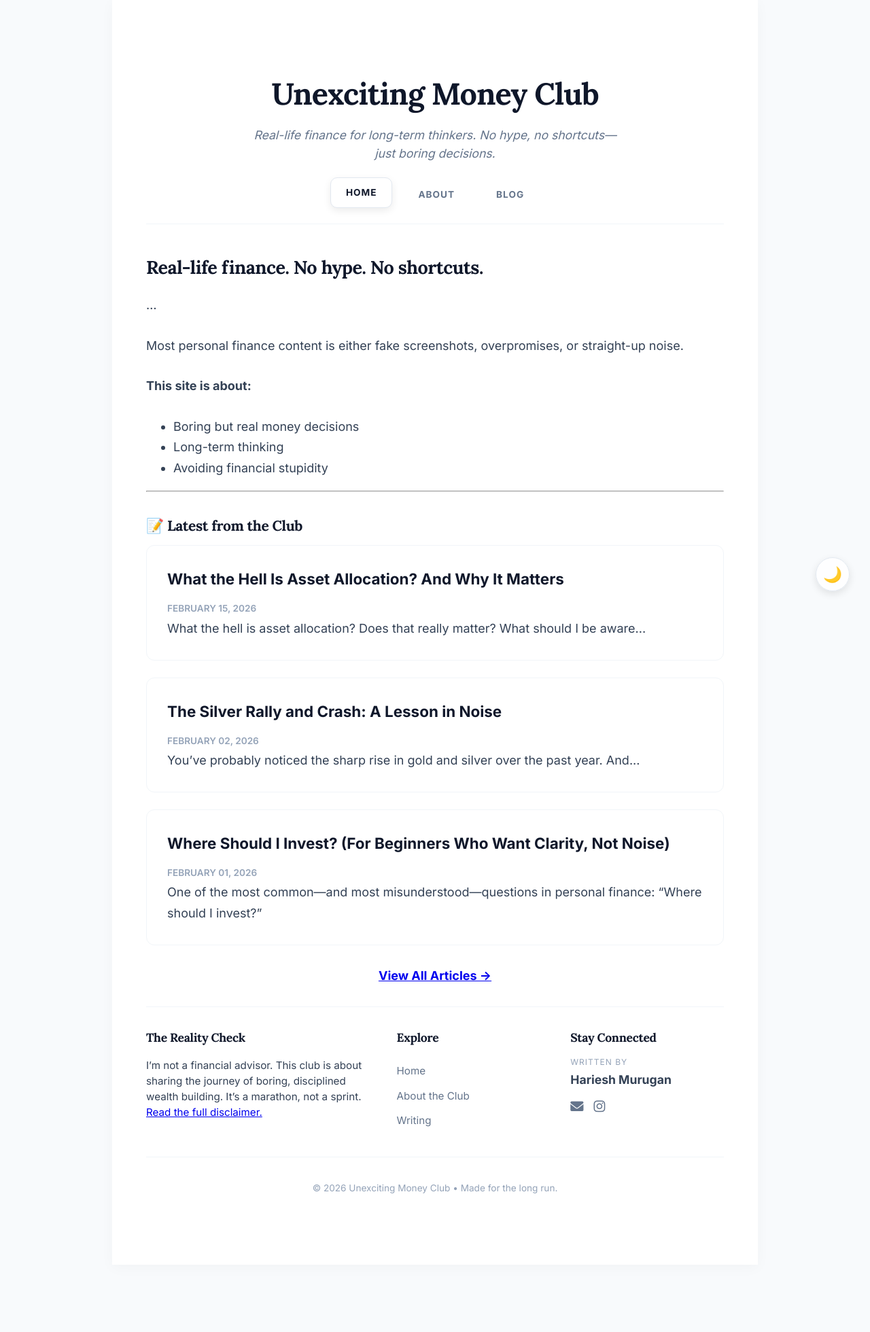
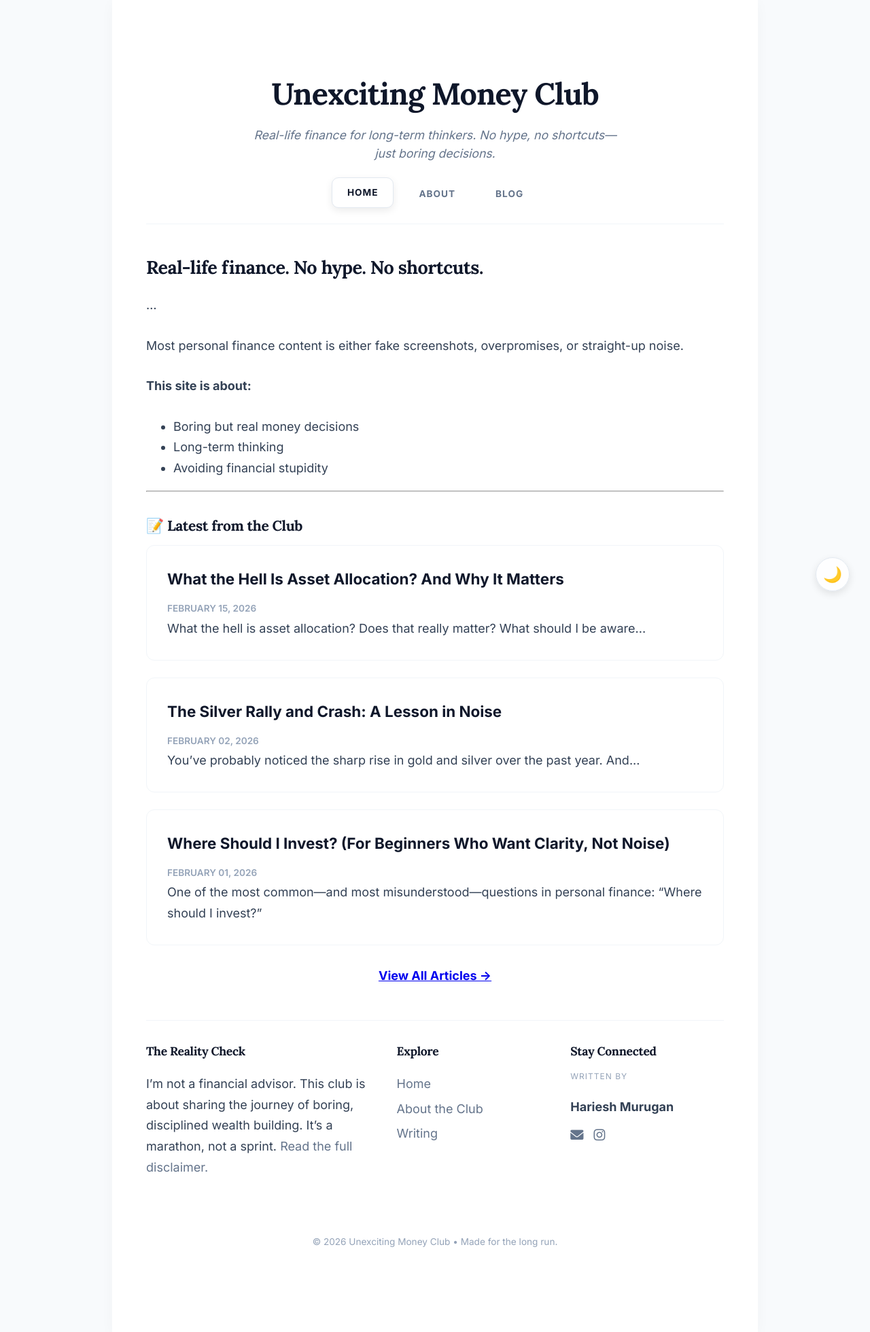
Before and after one commit to HarieshMK/HarieshMK.github.io, a Jekyll site: the page built from index.md, in a window 1280 px wide. Shown: the whole page at 68% size. Built offline with Jekyll 4.4.1, drawn with Linux system fonts in a browser that asks for light colours; before the commit the page ends 1861 px from its top, so only the background shows below that.

Commit message:
Update style.css

```diff
--- a/assets/css/style.css
+++ b/assets/css/style.css
@@ -1,4 +1,8 @@
 /* ===== 1. CORE STYLES & PREMIUM TYPOGRAPHY ===== */
+html {
+  scroll-behavior: smooth; /* Premium smooth sliding */
+}
+
 body {
   background-color: #f8fafc;
   color: #334155;
@@ -18,7 +22,6 @@
   box-shadow: 0 4px 20px rgba(0,0,0,0.03);
 }
 
-/* Base Headings - Light Mode */
 h1, h2, h3, h4, h5, h6 {
   font-family: 'Lora', serif;
   color: #0f172a;
@@ -91,7 +94,6 @@
   border-radius: 10px;
   transition: all 0.3s ease;
   display: inline-block;
-  border: 1px solid transparent;
 }
 
 .nav-list li a:hover {
@@ -107,7 +109,7 @@
   transform: translateY(-3px);
 }
 
-/* ===== 3. BLOG CARDS & LISTS (Uniform Hover Effect) ===== */
+/* ===== 3. BLOG CARDS & UNIFORM HOVER ===== */
 .post-card-link {
   display: block;
   text-decoration: none !important;
@@ -123,7 +125,6 @@
   transition: all 0.3s ease;
 }
 
-/* Light Mode Card Hover */
 .post-card-link:hover .post-card,
 .post-card-link:hover .home-card {
   transform: translateY(-4px);
@@ -131,17 +132,29 @@
   border-color: #38bdf8;
 }
 
-/* Title turns blue on card hover for both modes */
 .post-card-link:hover .post-title {
   color: #38bdf8 !important;
 }
 
-.post-title { font-size: 1.4rem; font-weight: 700; color: #0f172a; margin-bottom: 8px; display: block; transition: color 0.3s ease; }
-.post-date { font-size: 0.85rem; color: #94a3b8; font-weight: 600; text-transform: uppercase; }
+.post-title {
+  font-size: 1.4rem;
+  font-weight: 700;
+  color: #0f172a;
+  margin-bottom: 8px;
+  display: block;
+  transition: color 0.3s ease;
+}
+
+.post-date {
+  font-size: 0.85rem;
+  color: #94a3b8;
+  font-weight: 600;
+  text-transform: uppercase;
+}
 
 /* ===== 4. FOOTER GRID ===== */
 footer {
-  margin-top: 30px;
+  margin-top: 50px;
   padding-top: 30px;
   border-top: 1px solid #f1f5f9;
 }
@@ -154,20 +167,15 @@
 
 .footer-col h3 { font-size: 1.1rem; margin-top: 0; margin-bottom: 12px; color: #0f172a; }
 
-.footer-col p, .footer-links a, .footer-col a {
-  font-size: 0.95rem;
-  line-height: 1.5;
+.footer-links { list-style: none; padding: 0; }
+.footer-links li { margin-bottom: 6px; }
+.footer-links a, .footer-col a {
+  text-decoration: none;
+  color: #64748b;
+  transition: color 0.2s;
 }
 
-.footer-links { list-style: none; padding: 0; }
-.footer-links li { margin-bottom: 6px; }
-.footer-links a {
-  text-decoration: none;
-  color: #64748b;
-  font-weight: 500;
-  transition: color 0.2s;
-}
-.footer-links a:hover { color: #38bdf8; }
+.footer-links a:hover, .footer-col a:hover { color: #38bdf8; }
 
 .social-icons {
   display: flex;
@@ -176,7 +184,7 @@
 }
 .social-icons a {
   font-size: 1.2rem;
-  color: #64748b !important; /* Forces grey icon */
+  color: #64748b !important;
   transition: color 0.3s ease;
 }
 .social-icons a:hover { color: #38bdf8 !important; }
@@ -186,28 +194,21 @@
   text-transform: uppercase;
   letter-spacing: 1px;
   color: #94a3b8;
-  margin-bottom: 2px !important;
 }
-.author-name { font-size: 1.1rem !important; display: block; margin-bottom: 8px !important; }
 
 .footer-bottom {
   text-align: center;
-  padding: 20px 0;
-  margin-top: 20px;
-  border-top: 1px solid #f1f5f9;
+  padding: 40px 0;
   font-size: 0.85rem;
   color: #94a3b8;
 }
 
-/* ===== 5. THE FIXES ===== */
-.ml-embedded { margin: 40px 0 !important; }
-.ml-form-embedWrapper { border-radius: 12px !important; border: 1px solid #f1f5f9 !important; background: #fff !important; }
-
+/* ===== 5. POST NAVIGATION & COMMENT FIXES ===== */
 .post-nav {
   display: flex;
   justify-content: space-between;
   gap: 20px;
-  margin: 0 0 40px 0;
+  margin: 40px 0;
 }
 
 .nav-link {
@@ -218,8 +219,6 @@
   border-radius: 12px;
   background: #ffffff;
   transition: all 0.3s ease;
-  display: flex;
-  flex-direction: column;
 }
 
 .nav-link:hover {
@@ -230,10 +229,9 @@
 
 .nav-link:hover .nav-title { color: #38bdf8 !important; }
 
-.nav-label { font-size: 0.75rem; color: #94a3b8; text-transform: uppercase; margin-bottom: 4px; }
-.nav-title { font-weight: 700; color: #0f172a; font-size: 1rem; line-height: 1.4; transition: color 0.3s; }
+.nav-label { font-size: 0.75rem; color: #94a3b8; text-transform: uppercase; }
+.nav-title { font-weight: 700; color: #0f172a; transition: color 0.3s; }
 
-.back-to-blog-container { text-align: center; margin-bottom: 40px; }
 .back-link {
   font-weight: 700;
   color: #0f172a;
@@ -242,64 +240,51 @@
   padding-bottom: 4px;
   transition: all 0.2s;
 }
-.back-link:hover { color: #38bdf8; }
 
-#cusdis_thread {
-  margin-top: 30px;
-  margin-bottom: -40px !important;
-  overflow: hidden !important;
+/* ===== 6. SCROLL PROGRESS BAR ===== */
+.progress-container {
+  position: fixed;
+  top: 0;
+  z-index: 2000;
+  width: 100%;
+  height: 4px;
+  background: transparent;
 }
-#cusdis_thread iframe { width: 100% !important; min-height: 500px; border: none !important; }
 
-/* ===== 6. PREMIUM DARK MODE OVERRIDES ===== */
+.progress-bar {
+  height: 4px;
+  background: #38bdf8;
+  width: 0%;
+  transition: width 0.1s ease;
+  box-shadow: 0 0 8px rgba(56, 189, 248, 0.3);
+}
+
+/* ===== 7. PREMIUM DARK MODE OVERRIDES ===== */
 .dark-theme body { background-color: #0b1120; color: #e2e8f0; }
 .dark-theme .container { background: #0f172a; }
 
-/* KILL FLASHY BLUE on static links */
-.dark-theme a,
-.dark-theme a:visited,
-.dark-theme .back-link,
-.dark-theme .footer-links a,
-.dark-theme .footer-col a {
-  color: #94a3b8 !important;
-}
-
-/* Uniform Hover Colors for Dark Theme */
-.dark-theme a:hover,
-.dark-theme .back-link:hover,
-.dark-theme .footer-links a:hover,
-.dark-theme .footer-col a:hover,
-.dark-theme .nav-link:hover .nav-title,
-.dark-theme .post-card-link:hover .post-title {
-  color: #38bdf8 !important;
-}
-
-.dark-theme h1, .dark-theme h2, .dark-theme h3,
-.dark-theme h4, .dark-theme h5, .dark-theme h6,
-.dark-theme .post-title, .dark-theme .nav-title,
-.dark-theme .footer-col h3 {
+.dark-theme h1, .dark-theme h2, .dark-theme h3, .dark-theme .post-title, .dark-theme .nav-title, .dark-theme .footer-col h3 {
   color: #ffffff !important;
 }
 
-.dark-theme .post-card,
-.dark-theme .home-card,
-.dark-theme .nav-link {
+.dark-theme a, .dark-theme .footer-links a { color: #94a3b8; }
+.dark-theme a:hover, .dark-theme .post-card-link:hover .post-title { color: #38bdf8 !important; }
+
+.dark-theme .post-card, .dark-theme .home-card, .dark-theme .nav-link, .dark-theme .nav-list li a.active {
   background-color: #1e293b !important;
   border-color: #334155 !important;
 }
 
-.dark-theme .nav-list li a.active {
-  background: #1e293b !important;
-  border-color: #475569 !important;
-  color: #ffffff !important;
+.dark-theme .progress-bar {
+  box-shadow: 0 0 12px rgba(56, 189, 248, 0.6);
 }
 
+/* MailerLite Dark Mode Fixes */
 .dark-theme .ml-form-embedWrapper { background-color: #1e293b !important; border-color: #334155 !important; }
 .dark-theme .ml-form-embedBody h4, .dark-theme .ml-form-embedBody p { color: #ffffff !important; }
-.dark-theme .ml-form-fieldRow input { background: #ffffff !important; color: #0f172a !important; }
 
 @media (max-width: 768px) {
   .container { padding: 30px 20px; }
-  .footer-grid { grid-template-columns: 1fr; gap: 30px; }
+  .footer-grid { grid-template-columns: 1fr; }
   .post-nav { flex-direction: column; }
 }
```
